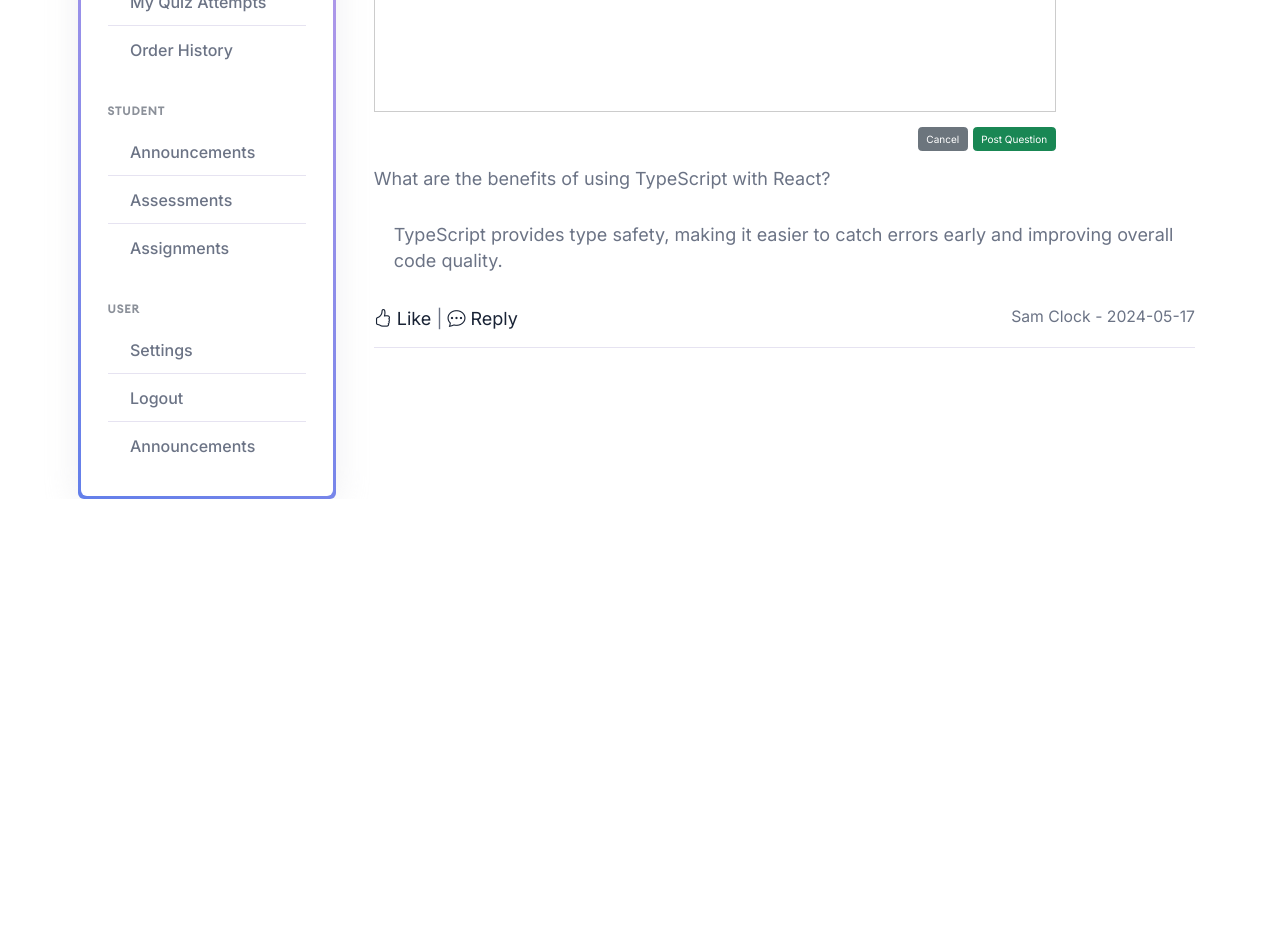
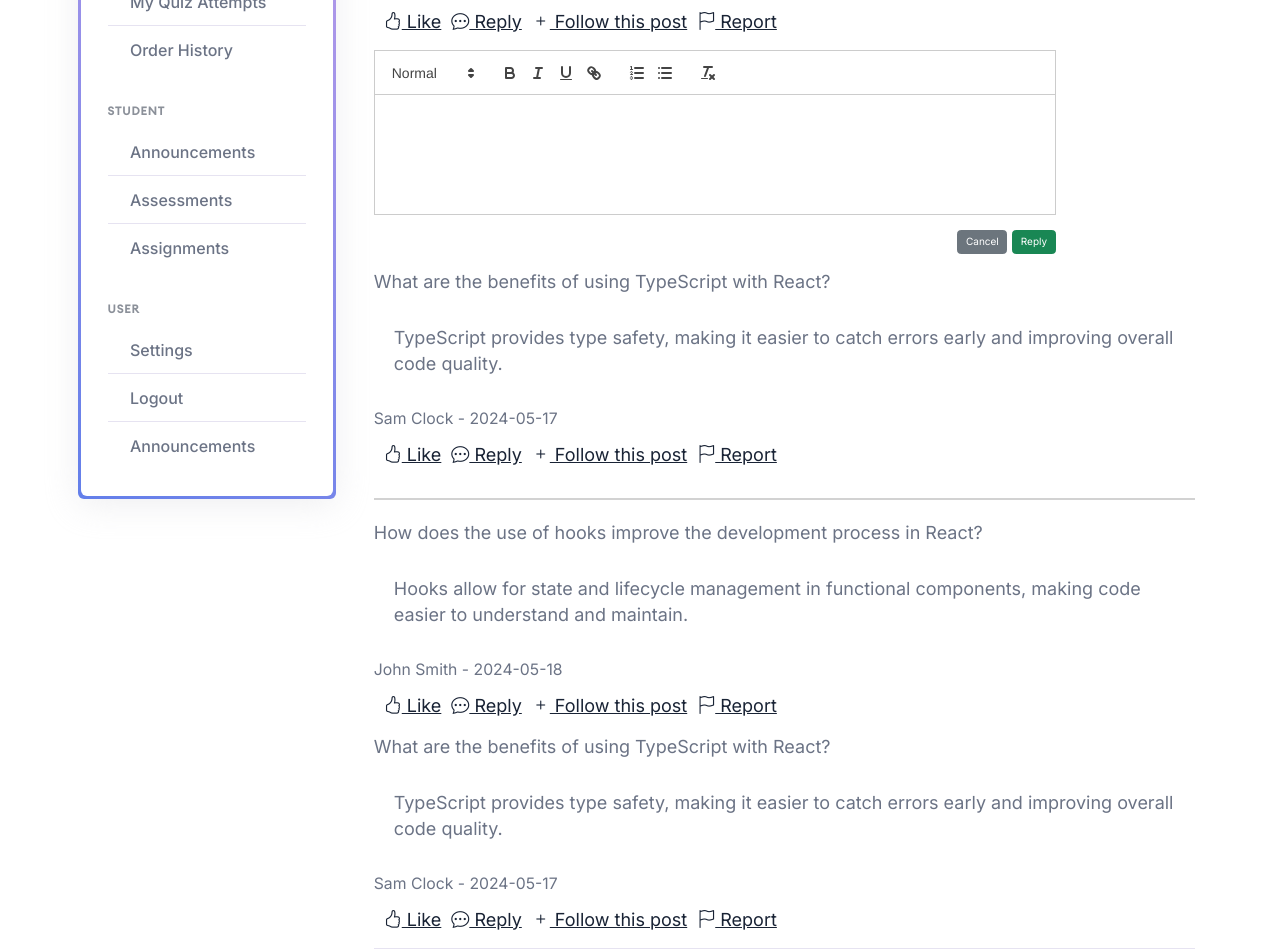
Before and after one commit to shahzeb-ui/WebParam-Param-LMS-Student, a Next.js app: page /discussions in a window 1280 px wide. Shown: the part 520-1472 px from the top of the page. Before the commit the page ends 1019 px from the top, so only its background shows below. Built offline with nearby package versions, Linux system fonts and the light colour scheme; a web font is replaced by a local one.

Commit message:
need to clean the sidebar

```diff
--- a/app/globals.css
+++ b/app/globals.css
@@ -152,6 +152,19 @@ body {
   margin: 0 auto;
 }
 
+.custom-icon-1 {
+  position: relative;
+}
+
+.chat-icon-1 {
+  top: -25px;
+  font-size: 15px;
+}
+
+.people-icon-1 {
+  font-size: 1.9em;
+}
+
 .custom-line-break-1 {
   border: 1px solid rgb(210, 210, 210);
   margin-top: 30px;
--- a/ui/discussions/student-discussion.tsx/discussions.tsx
+++ b/ui/discussions/student-discussion.tsx/discussions.tsx
@@ -14,8 +14,12 @@ const StudentDiscussions = () => {
 
   return (
     <div className="container mt-5 pb-5">
+      <h4 className="form-label fw-bold underline-2">
+        <i className="bi bi-chat-right custom-icon-1 chat-icon-1"></i>
+        <i className="bi bi-people custom-icon-1 people-icon-1"></i>
+        Q&A
+      </h4>
       <hr className="custom-line-break-1" />
-      <label className="form-label fw-bold underline-2">Q&A</label>
 
       <div className="mb-4">
         <p>
@@ -25,21 +29,42 @@ const StudentDiscussions = () => {
           Hooks allow for state and lifecycle management in functional
           components, making code easier to understand and maintain.
         </p>
-
-        <div className="d-flex justify-content-between">
+        <div className="small">
+          <span>John Smith</span> - <span>2024-05-18</span>
+        </div>
+        <div className="d-flex justify-content-between mt-3">
           <div>
-            <a href="#">
+            <a
+              href="#"
+              className="ms-3"
+              style={{ textDecoration: "underline" }}
+            >
               <i className="bi bi-hand-thumbs-up"></i> Like
-            </a>{" "}
-            |{" "}
-            <a href="#">
+            </a>
+            <a
+              href="#"
+              className="ms-3"
+              style={{ textDecoration: "underline" }}
+            >
               <i className="bi bi-chat-dots"></i> Reply
             </a>
-          </div>
-          <div className="small">
-            <span>John Smith</span> - <span>2024-05-18</span>
+            <a
+              href="#"
+              className="ms-3"
+              style={{ textDecoration: "underline" }}
+            >
+              <i className="bi bi-plus"></i> Follow this post
+            </a>
+            <a
+              href="#"
+              className="ms-3"
+              style={{ textDecoration: "underline" }}
+            >
+              <i className="bi bi-flag"></i> Report
+            </a>
           </div>
         </div>
+
         <div className="row">
           <div className="col-md-10 mt-4 mb-2">
             <ReactQuill
@@ -54,7 +79,7 @@ const StudentDiscussions = () => {
         <div className="row mt-3">
           <div className="col-md-10 d-flex justify-content-end">
             <button className="btn btn-secondary me-2">Cancel</button>
-            <button className="btn btn-success">Post Question</button>
+            <button className="btn btn-success">Reply</button>
           </div>
         </div>
       </div>
@@ -65,18 +90,133 @@ const StudentDiscussions = () => {
           TypeScript provides type safety, making it easier to catch errors
           early and improving overall code quality.
         </p>
-        <div className="d-flex justify-content-between">
+
+        <div className="small">
+          <span>Sam Clock</span> - <span>2024-05-17</span>
+        </div>
+
+        <div className="d-flex justify-content-between mt-3">
           <div>
-            <a href="#">
+            <a
+              href="#"
+              className="ms-3"
+              style={{ textDecoration: "underline" }}
+            >
               <i className="bi bi-hand-thumbs-up"></i> Like
-            </a>{" "}
-            |{" "}
-            <a href="#">
+            </a>
+            <a
+              href="#"
+              className="ms-3"
+              style={{ textDecoration: "underline" }}
+            >
               <i className="bi bi-chat-dots"></i> Reply
             </a>
+            <a
+              href="#"
+              className="ms-3"
+              style={{ textDecoration: "underline" }}
+            >
+              <i className="bi bi-plus"></i> Follow this post
+            </a>
+            <a
+              href="#"
+              className="ms-3"
+              style={{ textDecoration: "underline" }}
+            >
+              <i className="bi bi-flag"></i> Report
+            </a>
           </div>
-          <div className="small">
-            <span>Sam Clock</span> - <span>2024-05-17</span>
+        </div>
+      </div>
+
+      <hr className="custom-line-break-1" />
+
+      <div className="mb-4">
+        <p>
+          How does the use of hooks improve the development process in React?
+        </p>
+        <p style={{ marginLeft: "20px" }}>
+          Hooks allow for state and lifecycle management in functional
+          components, making code easier to understand and maintain.
+        </p>
+        <div className="small">
+          <span>John Smith</span> - <span>2024-05-18</span>
+        </div>
+        <div className="d-flex justify-content-between mt-3">
+          <div>
+            <a
+              href="#"
+              className="ms-3"
+              style={{ textDecoration: "underline" }}
+            >
+              <i className="bi bi-hand-thumbs-up"></i> Like
+            </a>
+            <a
+              href="#"
+              className="ms-3"
+              style={{ textDecoration: "underline" }}
+            >
+              <i className="bi bi-chat-dots"></i> Reply
+            </a>
+            <a
+              href="#"
+              className="ms-3"
+              style={{ textDecoration: "underline" }}
+            >
+              <i className="bi bi-plus"></i> Follow this post
+            </a>
+            <a
+              href="#"
+              className="ms-3"
+              style={{ textDecoration: "underline" }}
+            >
+              <i className="bi bi-flag"></i> Report
+            </a>
+          </div>
+        </div>
+      </div>
+
+      <div className="mb-4">
+        <p>What are the benefits of using TypeScript with React?</p>
+        <p style={{ marginLeft: "20px" }}>
+          TypeScript provides type safety, making it easier to catch errors
+          early and improving overall code quality.
+        </p>
+
+        <div className="small">
+          <span>Sam Clock</span> - <span>2024-05-17</span>
+        </div>
+
+        <div className="d-flex justify-content-between mt-3">
+          <div>
+            <a
+              href="#"
+              className="ms-3"
+              style={{ textDecoration: "underline" }}
+            >
+              <i className="bi bi-hand-thumbs-up"></i> Like
+            </a>
+            <a
+              href="#"
+              className="ms-3"
+              style={{ textDecoration: "underline" }}
+            >
+              <i className="bi bi-chat-dots"></i> Reply
+            </a>
+            <a
+              href="#"
+              className="ms-3"
+              style={{ textDecoration: "underline" }}
+            >
+              <i className="bi bi-plus"></i> Follow this post
+            </a>
+            <a
+              href="#"
+              className="ms-3"
+              style={{ textDecoration: "underline" }}
+            >
+              <i className="bi bi-flag"></i> Report
+            </a>
           </div>
         </div>
         <hr className="mt-4" />
```
